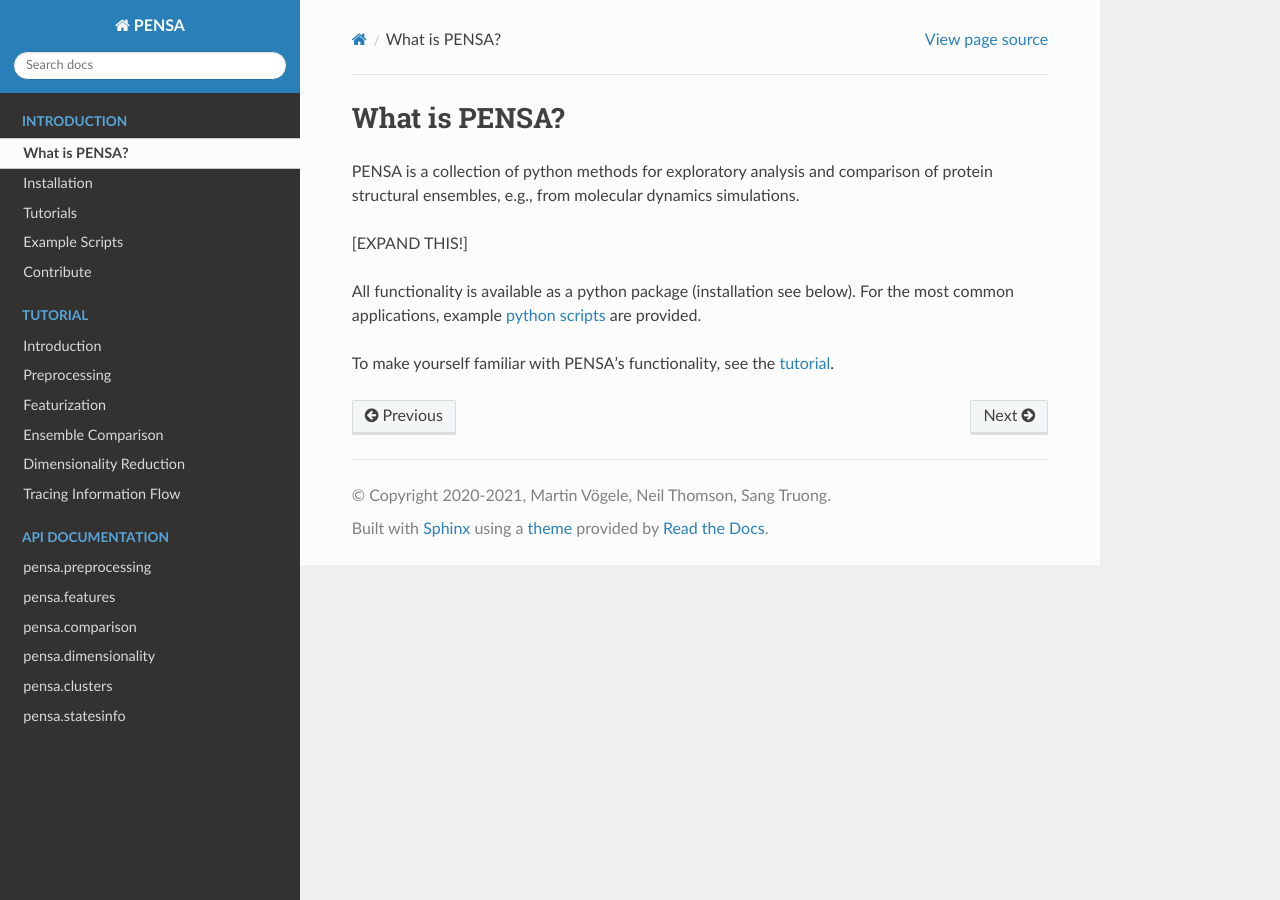
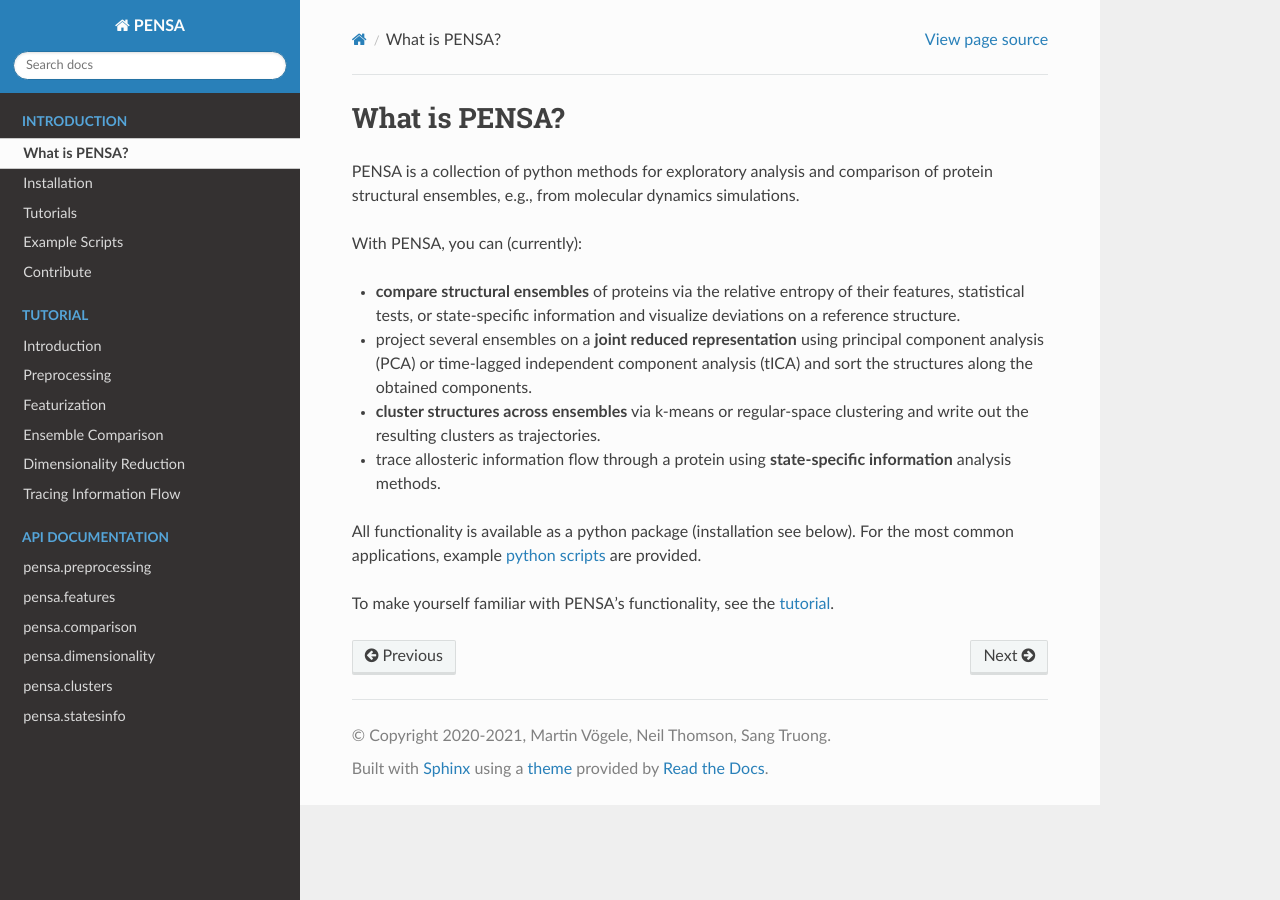
Before and after one commit to drorlab/pensa, a Sphinx documentation site: the page built from docs/about.rst, in a window 1280 px wide. Built offline with Sphinx 7.4.7 and the Read the Docs theme 2.0.0, drawn with Linux system fonts in a browser that asks for light colours.

Commit message:
Update about.rst

```diff
--- a/docs/about.rst
+++ b/docs/about.rst
@@ -3,7 +3,12 @@ What is PENSA?
 
 PENSA is a collection of python methods for exploratory analysis and comparison of protein structural ensembles, e.g., from molecular dynamics simulations.
 
-[EXPAND THIS!]
+With PENSA, you can (currently):
+
+- **compare structural ensembles** of proteins via the relative entropy of their features, statistical tests, or state-specific information and visualize deviations on a reference structure.
+- project several ensembles on a **joint reduced representation** using principal component analysis (PCA) or time-lagged independent component analysis (tICA) and sort the structures along the obtained components.
+- **cluster structures across ensembles** via k-means or regular-space clustering and write out the resulting clusters as trajectories.
+- trace allosteric information flow through a protein using **state-specific information** analysis methods.
 
 All functionality is available as a python package (installation see below). For the most common applications, example `python scripts <https://github.com/drorlab/pensa/tree/master/scripts>`_ are provided.
 
```
